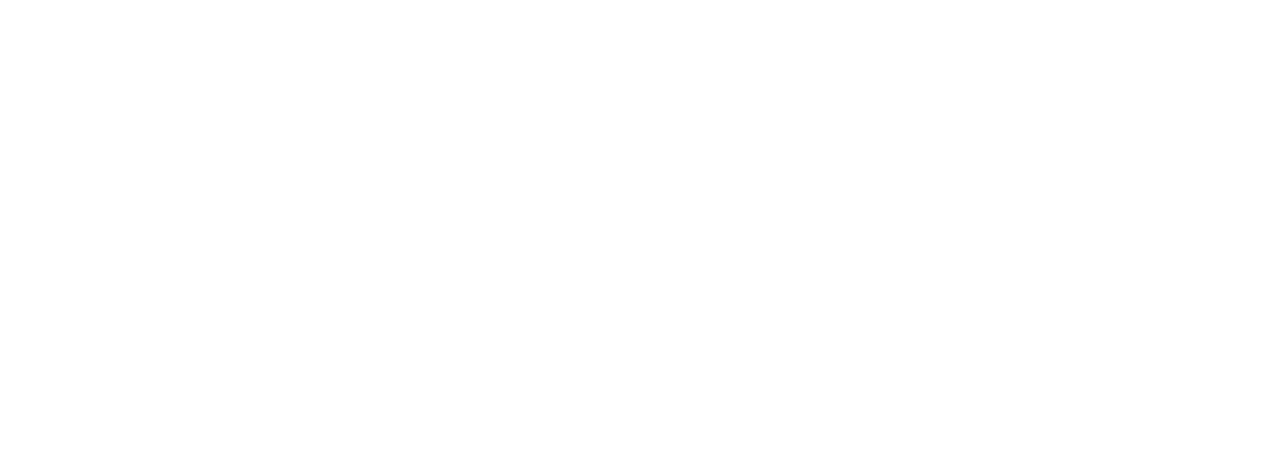
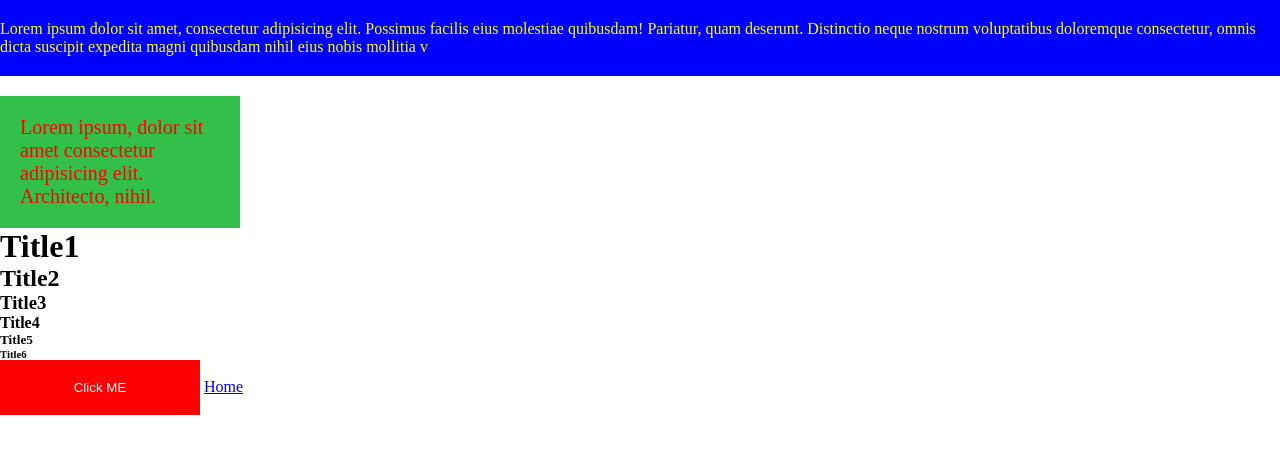
Before and after one commit to shafiq9228/ReactJS3PMClass, a plain HTML site: page Nov10/index.html in a window 1280 px wide. Drawn offline with Linux system fonts and the light colour scheme.

Commit message:
html css basics covered

```diff
--- a/Nov10/index.html
+++ b/Nov10/index.html
@@ -5,8 +5,58 @@
     <meta http-equiv="X-UA-Compatible" content="IE=edge">
     <meta name="viewport" content="width=device-width, initial-scale=1.0">
     <title>Document</title>
+
+    <style>
+
+        *{
+            margin: 0;
+            padding: 0;
+        }
+
+        .mypara{
+
+            color: red;
+            background-color: rgb(51, 192, 74);
+            padding: 20px;
+            font-size: 20px;
+            margin-top: 20px;
+            width: 200px;
+
+        }
+        .btn{
+           width: 200px;
+           border: none;
+           padding: 20px;
+           background-color: red;
+           color: white;
+           cursor: pointer;
+        }
+
+
+    </style>
 </head>
 <body>
 
+    <div class="block">
+
+        <p style="color: yellow;background-color: blue;padding-top: 20px;padding-bottom: 20px;"> Lorem ipsum dolor sit amet, consectetur adipisicing elit. Possimus facilis eius molestiae quibusdam! Pariatur, quam deserunt. Distinctio neque nostrum voluptatibus doloremque consectetur, omnis dicta suscipit expedita magni quibusdam nihil eius nobis mollitia v</p>
+
+        <p class="mypara">Lorem ipsum, dolor sit amet consectetur adipisicing elit. Architecto, nihil.</p>
+
+        <h1>Title1</h1>
+        <h2>Title2</h2>
+        <h3>Title3</h3>
+        <h4>Title4</h4>
+        <h5>Title5</h5>
+        <h6>Title6</h6>
+    </div>
+
+    <div class="inline">
+        <button class="btn">Click ME</button>
+        <a href="./home.html">Home</a>
+    </div>
+
+
+
 </body>
 </html>
```
Also changed, not shown: Nov10/home.html (added, +12 -0 lines).
